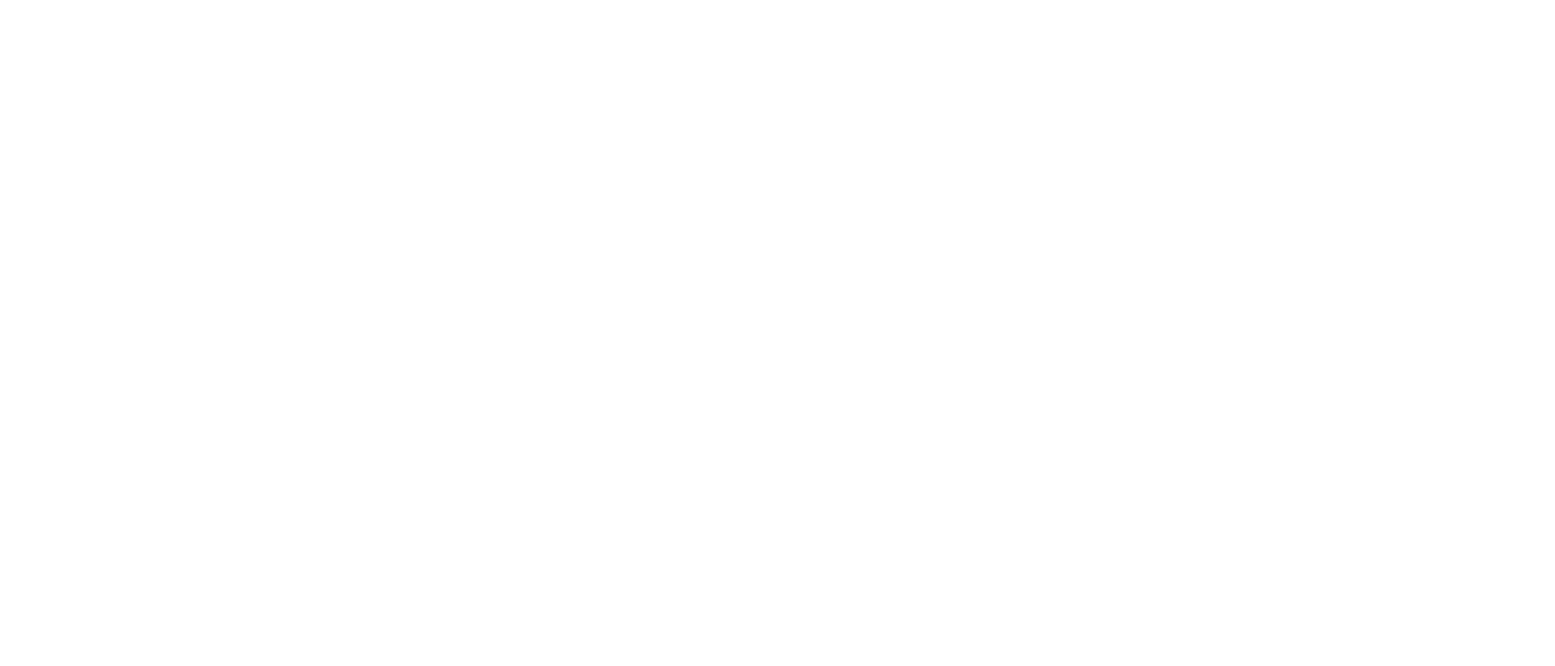
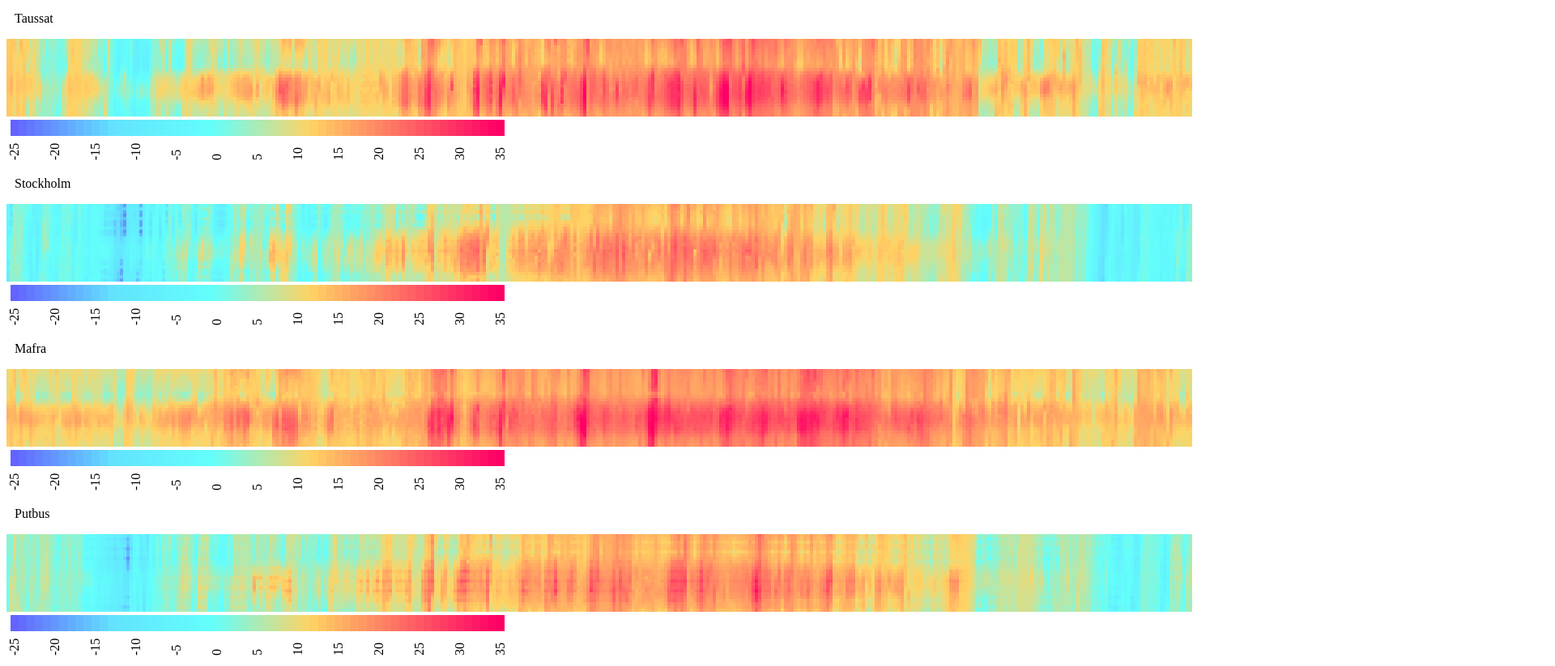
Before and after one commit to nicolaslara/d3-experiments, a plain HTML site: page index.html in a window 1280 px wide. Shown: the top 823 px of the page at 81% size, 1920 px wide, since content can reach past the window. Before the commit the page ends 800 px from the top, so only its background shows below. Drawn offline with nearby package versions, Linux system fonts and the light colour scheme; the site is published under a folder, as on GitHub Pages, so addresses that start at the root find nothing.

Commit message:
making the js path relative

```diff
--- a/index.html
+++ b/index.html
@@ -2,7 +2,7 @@
 <html>
   <head>
     <script src="http://d3js.org/d3.v3.min.js" charset="utf-8"></script>
-    <script src="/weather.js" charset="utf-8"></script>
+    <script src="./weather.js" charset="utf-8"></script>
   </head>
   <body>
   </body>
```
